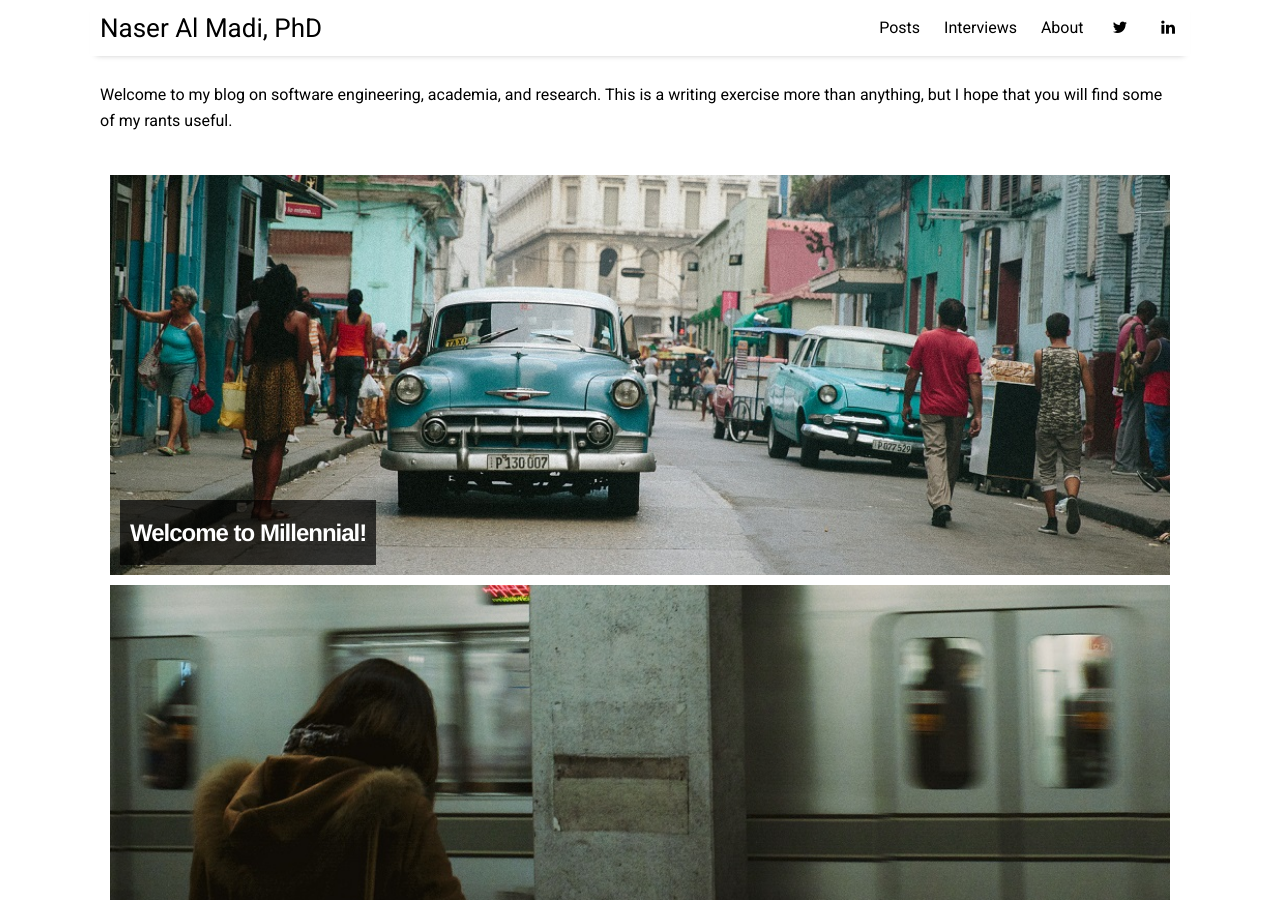
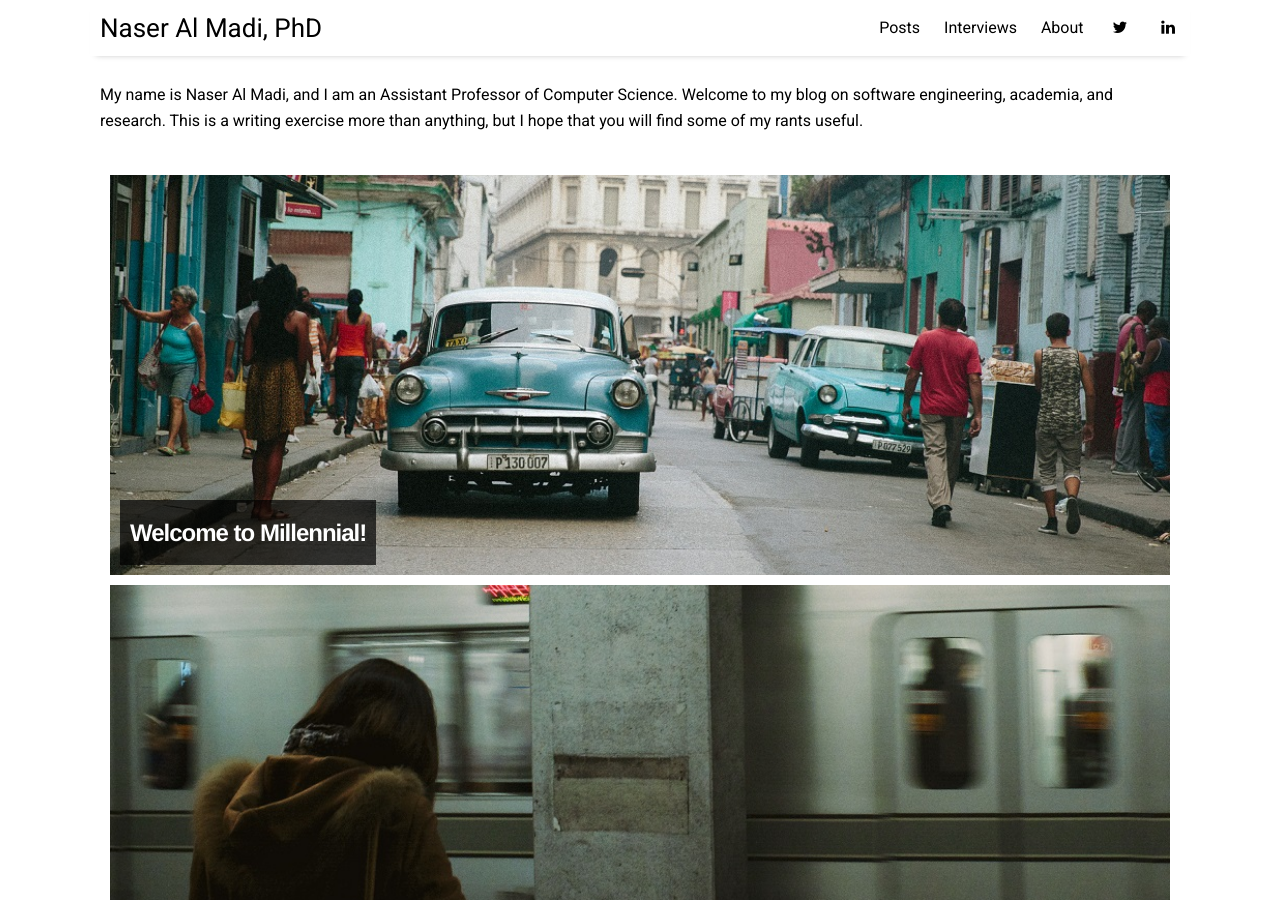
Before and after one commit to SWEFall22/swefall22.github.io, a Jekyll site: the page built from index.html, in a window 1280 px wide and 900 px high. Built offline with Jekyll 4.4.1, drawn with Linux system fonts in a browser that asks for light colours; nearby versions of some CDN libraries; the list of posts is cut into pages by our own code.

Commit message:
Update _config.yml

```diff
--- a/_config.yml
+++ b/_config.yml
@@ -12,7 +12,7 @@ plugins:             [jekyll-paginate, jekyll-sitemap, jekyll-feed, jekyll-seo-t
 # Customise atom feed settings (this is where Jekyll-Feed gets configuration information)
 title:		           "Naser Al Madi, PhD"
 description:	       "Blog"
-details:             "Welcome to my blog on software engineering, academia, and research. This is a writing exercise more than anything, but I hope that you will find some of my rants useful."
+details:             "My name is Naser Al Madi, and I am an Assistant Professor of Computer Science. Welcome to my blog on software engineering, academia, and research. This is a writing exercise more than anything, but I hope that you will find some of my rants useful."
 author:              "Naser Al Madi"
 
 # RSS 2.0 can be used instead of Atom by uncommenting following two lines
```
